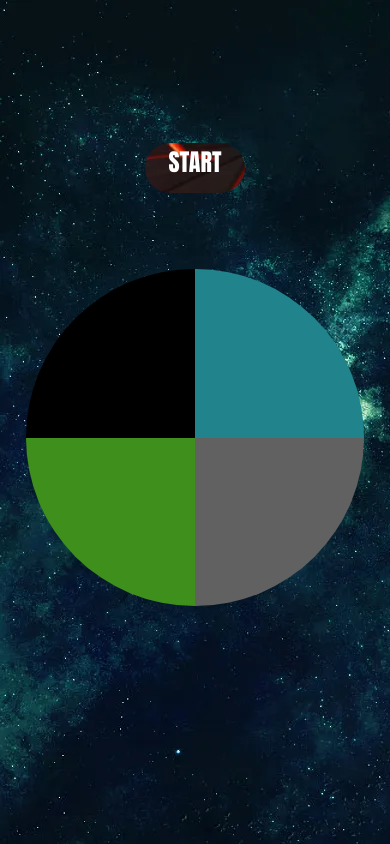
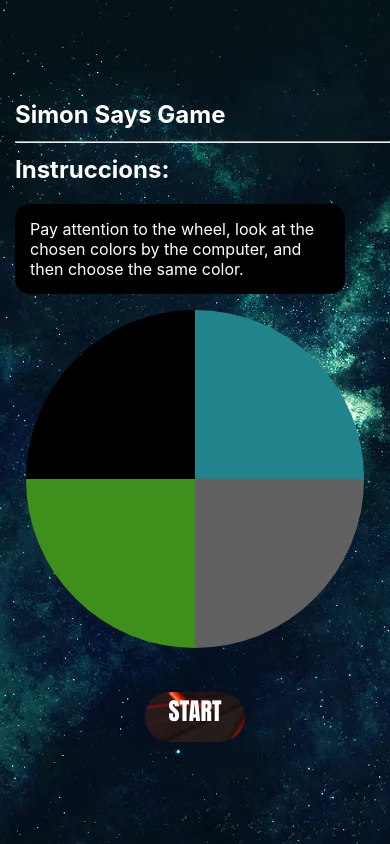
Before and after one commit to rive2702/ss-game, a plain HTML site: page index.html in a window 390 px wide. Drawn offline with nearby package versions, Linux system fonts and the light colour scheme.

Commit message:
media changes

```diff
--- a/css/media.css
+++ b/css/media.css
@@ -1,28 +1,45 @@
 @media (max-width: 767px){
+
+    body {
+        display: block;
+    }
+    .t_i {
+        padding-left: 15px;
+    }
     .ss_game {
         height: 40vh;
         width: 40vh;
+
     }
     .btnStart {
         position: absolute;
-        top: calc(30% - 110px);
+        top: calc(95% - 110px);
         left: calc(50% - 50px);
         font-size: 1.5em;
         width: 100px;
         height: 50px;
     }
+
+
 }
 
 
 @media (min-width: 768px) and (max-width: 990px){
+
+    body {
+        display: block;
+    }
+    .t_i {
+        padding-left: 15px;
+    }
     .ss_game {
         height: 70vh;
         width: 70vh;
     }
     .btnStart {
         position: absolute;
-        top: calc(35% - 110px);
-        left: calc(27.5% - 135px);
+        top: calc(13% - 110px);
+        left: calc(47% - 35px);
         font-size: 2.2em;
         width: 130px;
         height: 60px;
--- a/css/style.css
+++ b/css/style.css
@@ -18,6 +18,27 @@ body {
     max-height: 60vh;
     max-width: 60vh;
 }
+
+.t_i {
+    padding-left: 50px;
+
+}
+
+.t_i h2,
+.t_i h3 {
+    color: white;
+}
+
+.t_i p {
+    background-color: #000000;
+    backdrop-filter: blur(10px);
+    padding: 15px;
+    -webkit-backdrop-filter: blur(10px);
+    width: 300px;
+    color: rgb(255, 255, 255);
+    border-radius: 15px;
+}
+
 .color {
     width: 50%;
     height: 50%;
--- a/index.html
+++ b/index.html
@@ -10,6 +10,17 @@
         <link rel="stylesheet" href="css/media.css">
     </head>
     <body>
+        <div id="t_i" class="t_i">
+            <h2 class="title"><strong>Simon Says Game</strong>
+                <span>
+                    <hr>
+                    Instruccions:
+                </span>
+            </h2>
+            <p>
+                Pay attention to the wheel, look at the chosen colors by the computer, and then choose the same color.
+            </p>
+            </div>
         <div class="ss_game">
             <div id="c1" class="color color1 left" data-color="color1"></div>
             <div id="c2" class="color color2 right" data-color="color2"></div>
--- a/js/main.js
+++ b/js/main.js
@@ -5,6 +5,7 @@ const color3 = document.getElementById('c3')
 const color4 = document.getElementById('c4')
 const btnStart = document.getElementById('btnStart')
 const maxLevel = 5
+const t_i = document.getElementById('t_i')
 
 
 //Creating class
@@ -21,6 +22,7 @@ class SS_Game {
 		this.nextLevel = this.nextLevel.bind(this)
 		this.chooseColor = this.chooseColor.bind(this)
 		this.BtnStart()
+		this.instructions()
 		this.level = 1
 		this.colores = {
 			color1,
@@ -37,6 +39,16 @@ class SS_Game {
 			btnStart.classList.add('hide')
 		  }
 	  }
+
+	//Showing instructions
+	instructions() {
+		if (t_i.classList.contains('hide')) {
+			t_i.classList.remove('hide')
+		}else {
+			t_i.classList.add('hide')
+		  }
+	  }
+
 
 	secuence() {
 		this.secuencia =  new Array(maxLevel).fill(0).map( n => Math.floor(Math.random() * 4))
```
